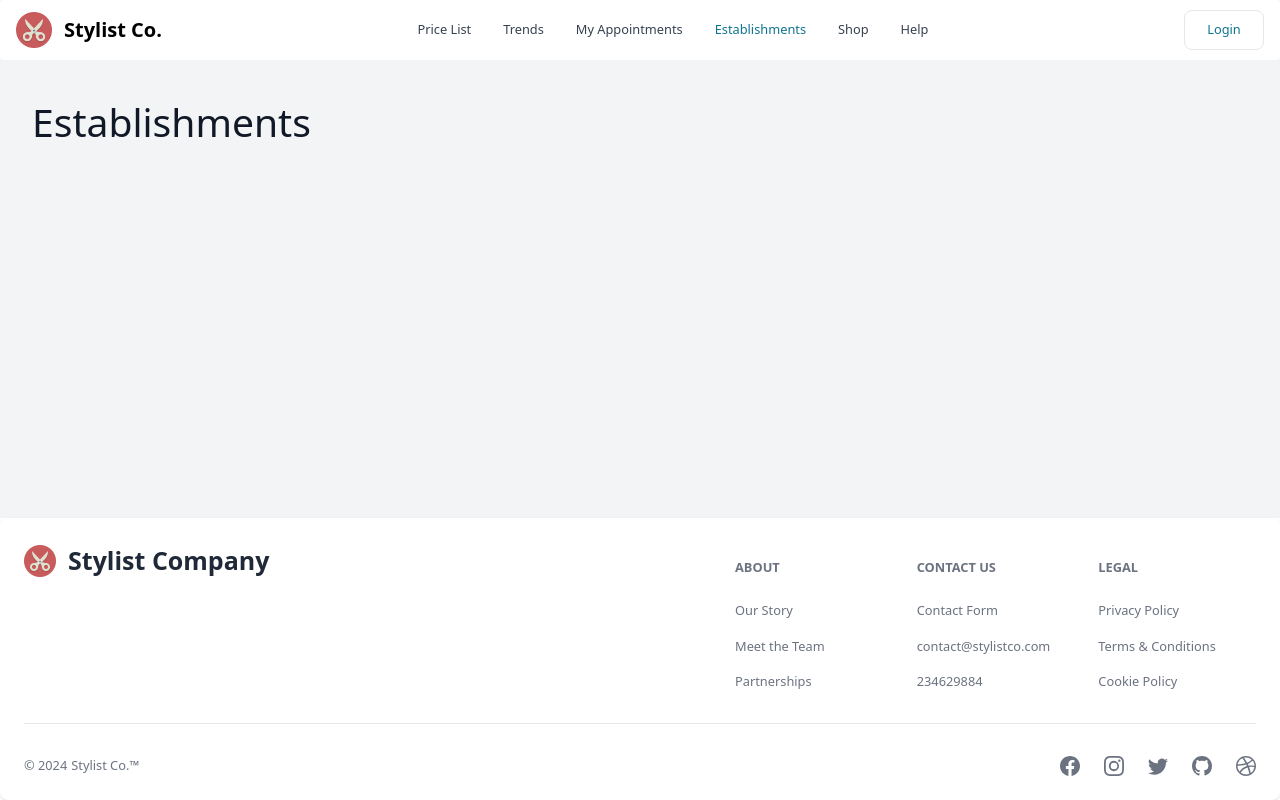
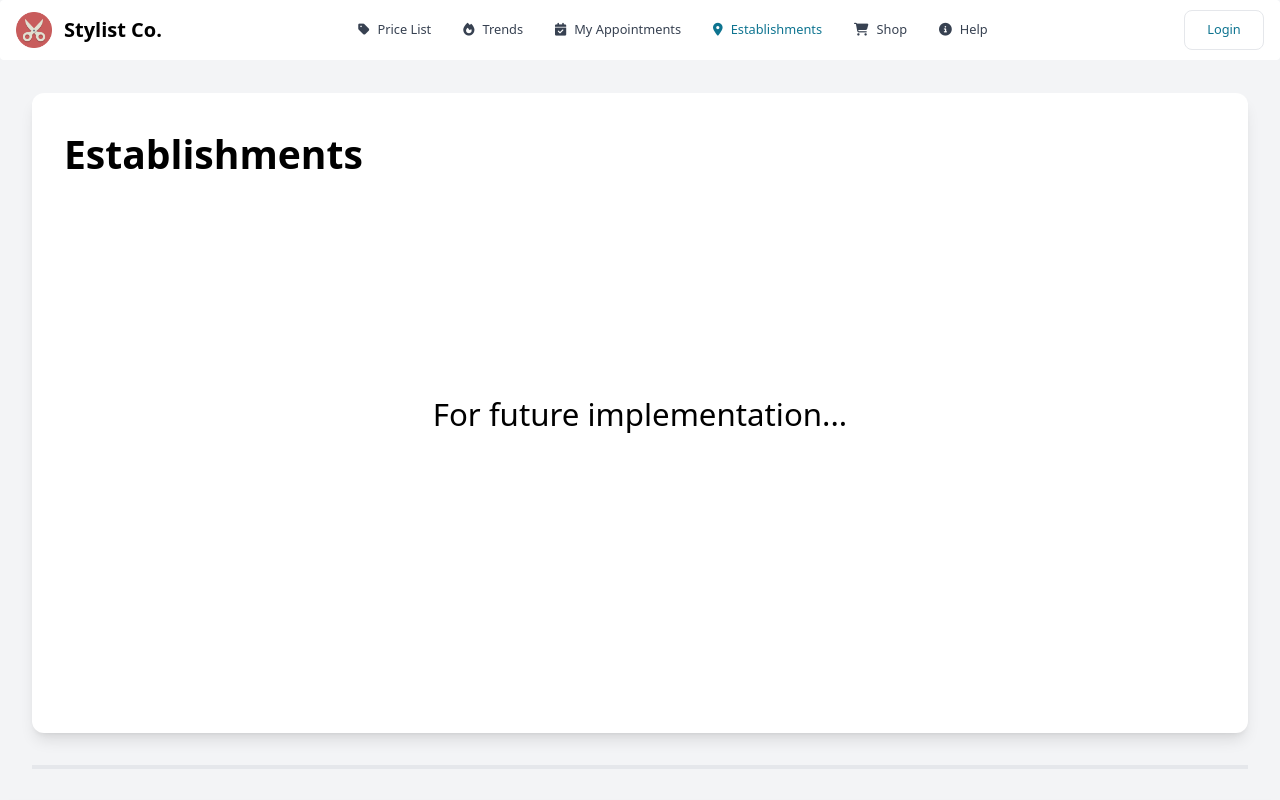
Before and after one commit to tomasf18/Projeto-IHC, a React (Vite) app: page /establishments in a window 1280 px wide. Shown: the top 800 px of the page. Built offline with nearby package versions, Linux system fonts and the light colour scheme.

Commit message:
Versão final

```diff
--- a/src/App.tsx
+++ b/src/App.tsx
@@ -9,6 +9,7 @@ import Appointments from "./pages/Appointments";
 import ProfessionalProfile from "./pages/ProfessionalProfile";
 import ClientProfile from "./pages/ClientProfile";
 import PriceListPage from "./pages/PriceListPage";
+import Settings from "./pages/Settings";
 import { BrowserRouter, Route, Routes } from "react-router-dom";
 import { AppointmentProvider } from "./contexts/AppointmentContext";
 import { MixProvider } from "./contexts/MixContext";
@@ -35,6 +36,7 @@ function App() {
         <Route path="/help" element={<Help />} />
         <Route path="/price-list" element={<PriceListPage />} />
         <Route path="/appointments" element={<Appointments />} />
+        <Route path="/settings" element={<Settings />} />
         <Route path="/professional" element={<ProfessionalProfile />} />
                 <Route
           path="/client"
--- a/src/components/Appointment/DateTime/DateComponent.tsx
+++ b/src/components/Appointment/DateTime/DateComponent.tsx
@@ -39,7 +39,7 @@ function DateComponent() {
             disabledText: "text-gray-400 pointer-events-none hover:bg-white",
             input: "border-2 border-gray-200 text-center focus:border-cyan-700 focus:ring-2 focus:ring-cyan-700 focus:ring-opacity-50 hover:border-cyan-700 hover:ring-2 hover:ring-cyan-700 hover:ring-opacity-50 hover:shadow-md hover:cursor-pointer transition-all duration-300 ease-in-out",
             inputIcon: "text-gray-900",
-            selected: "bg-cyan-700 hover:bg-cyan-400 hover:text-white transition-all duration-300 ease-in-out",
+            selected: "bg-cyan-700 hover:bg-cyan-300 hover:text-white transition-all duration-300 ease-in-out",
         },
         icons: {
             // () => ReactElement | JSX.Element
--- a/src/components/Navbar/LoginModal.tsx
+++ b/src/components/Navbar/LoginModal.tsx
@@ -37,7 +37,7 @@ export default function LoginModal({
 
     const validateEmail = (email: string) => {
         if (!email.endsWith('@gmail.com') && !email.endsWith('@stylistco.com')) {
-            setEmailError('Email must be like @gmail.com or @stylistco.com');
+            setEmailError('* Email must be like @gmail.com or @stylistco.com');
             return false;
         } else {
             setEmailError('');
@@ -47,7 +47,7 @@ export default function LoginModal({
 
     const validatePassword = (password: string) => {
         if (password === '') {
-            setPasswordError('Password cannot be empty');
+            setPasswordError('* Password cannot be empty');
             return false;
         } else {
             setPasswordError('');
@@ -82,7 +82,6 @@ export default function LoginModal({
                         </div>
                         <TextInput
                             id="email"
-                            placeholder="email@email.com"
                             required
                             value={email}
                             onChange={(e) => handleEmailChange(e.target.value)}
--- a/src/components/Navbar/Navbar.tsx
+++ b/src/components/Navbar/Navbar.tsx
@@ -20,20 +20,33 @@ export default function Component() {
   interface Link {
     path: string;
     label: string;
+    icon: string;
   }
   const clientLinks = [
-    { path: "/price-list", label: "Price List"},
-    { path: "/trending", label: "Trends" },
-    { path: "/appointment", label: "My Appointments" },
-    { path: "/establishments", label: "Establishments" },
-    { path: "/shop", label: "Shop" },
-    { path: "/help", label: "Help" },
+    { path: "/price-list", label: "Price List", icon: "fa-solid fa-tag" },
+    { path: "/trending", label: "Trends", icon: "fa-solid fa-fire" },
+    {
+      path: "/appointment",
+      label: "My Appointments",
+      icon: "fa-solid fa-calendar-check",
+    },
+    {
+      path: "/establishments",
+      label: "Establishments",
+      icon: "fa-sharp fa-solid fa-location-dot",
+    },
+    { path: "/shop", label: "Shop", icon: "fa-solid fa-cart-shopping" },
+    { path: "/help", label: "Help", icon: "fa-solid fa-circle-info" },
   ];
 
   const stylistLinks = [
-    { path: "/price-list", label: "Price List"},
-    { path: "/appointments", label: "Appointments" },
-    { path: "/help", label: "Help" },
+    { path: "/price-list", label: "Price List", icon: "fa-solid fa-tag" },
+    {
+      path: "/appointments",
+      label: "Appointments",
+      icon: "fa-solid fa-calendar-check",
+    },
+    { path: "/help", label: "Help", icon: "fa-solid fa-circle-info" },
   ];
   const [openLoginModal, setOpenLoginModal] = useState(false);
   const { user, logout } = useUser();
@@ -46,21 +59,29 @@ export default function Component() {
     }
   };
 
+  const handleSettingsClick = () => {
+    navigate("/settings");
+  };
+
   function handleLogout() {
     logout();
     navigate("/");
-  }
+  };
 
   const linkWithModal = (link: Link) => {
-    if (link.path === '/appointment' && !user) {
+    if (link.path === "/appointment" && !user) {
       return (
         <div key={link.path}>
           <a
             href={link.path}
             className={linkClassName(link.path)}
-            onClick={(e) => { e.preventDefault(); setOpenLoginModal(true); }}
+            onClick={(e) => {
+              e.preventDefault();
+              setOpenLoginModal(true);
+            }}
           >
-            {link.label}
+            <i className={link.icon}></i>
+            <span className="ml-2">{link.label}</span>
           </a>
         </div>
       );
@@ -69,9 +90,10 @@ export default function Component() {
         <Link
           key={link.path}
           to={link.path}
-          className={linkClassName(link.path)}
+          className={`flex items-center ${linkClassName(link.path)}`}
         >
-          {link.label}
+          <i className={link.icon}></i>
+          <span className="ml-2">{link.label}</span>
         </Link>
       );
     }
@@ -104,69 +126,30 @@ export default function Component() {
               </span>
             </Dropdown.Header>
             <Dropdown.Item onClick={handleProfileClick}>Profile</Dropdown.Item>
-            <Dropdown.Item>Settings</Dropdown.Item>
+            <Dropdown.Item onClick={handleSettingsClick}>Settings</Dropdown.Item>
             <Dropdown.Divider />
             <Dropdown.Item onClick={handleLogout}>Sign out</Dropdown.Item>
           </Dropdown>
         ) : (
-          <button className="w-20 h-10 border text-cyan-700 hover:text-white bg-white hover:bg-cyan-700 hover:shadow-lg font-medium rounded-lg text-sm
-          transition-all duration-300 ease-in-out" onClick={() => setOpenLoginModal(true)}>
-              Login
+          <button
+            className="w-20 h-10 border text-cyan-700 hover:text-white bg-white hover:bg-cyan-700 hover:shadow-lg font-medium rounded-lg text-sm
+          transition-all duration-300 ease-in-out"
+            onClick={() => setOpenLoginModal(true)}
+          >
+            Login
           </button>
         )}
-        <LoginModal openModal={openLoginModal} onCloseModal={() => setOpenLoginModal(false)} />
+        <LoginModal
+          openModal={openLoginModal}
+          onCloseModal={() => setOpenLoginModal(false)}
+        />
         <Navbar.Toggle />
       </div>
       <Navbar.Collapse>
         {(user && user.isClient) || !user ? (
-          <>
-            {clientLinks.map((link) => linkWithModal(link))}
-          </>
+          <>{clientLinks.map((link) => linkWithModal(link))}</>
         ) : (
-          <>
-              <i className="fa-solid fa-tag"></i><Link
-                key="/price-list"
-                to="/price-list"
-                className={linkClassName("/price-list")}
-              >
-                Price List
-              </Link>
-              <Link
-                key="/trending"
-                to="/trending"
-                className={linkClassName("/trending")}
-              >
-                Trends
-              </Link>
-              <Link
-                key="/appointment"
-                to="/appointment"
-                className={linkClassName("/appointment")}
-              >
-                My Appointments
-              </Link>
-              <Link
-                key="/establishments"
-                to="/establishments"
-                className={linkClassName("/establishments")}
-              >
-                Establishments
-              </Link>
-              <Link
-                key="/shop"
-                to="/shop"
-                className={linkClassName("/shop")}
-              >
-                Shop
-              </Link>
-              <Link
-                key="/help"
-                to="/help"
-                className={linkClassName("/help")}
-              >
-                Help
-              </Link>
-          </>
+          <>{stylistLinks.map((link) => linkWithModal(link))}</>
         )}
       </Navbar.Collapse>
     </Navbar>
--- a/src/pages/Establishments.tsx
+++ b/src/pages/Establishments.tsx
@@ -7,11 +7,17 @@ export default function Establishments() {
       <div className="flex flex-col min-h-screen">
         <Navbar />
         <div
-          className="flex-grow bg-gray-100 pl-8 pr-8"
+          className="flex-grow bg-gray-100"
           style={{ paddingTop: "60.8px" }}
         >
-          <div className="mb-8 mt-8">
-            <span className="text-gray-900 text-4xl">Establishments</span>
+          <div className="pl-8 pr-8 mt-8">
+            <div className="bg-white rounded-xl p-8 shadow-lg min-h-160">
+              <h2 className="text-4xl font-semibold mb-4">Establishments</h2>
+              <div className="mt-52 flex justify-center items-center">
+                <h2 className="text-3xl mb-4">For future implementation...</h2>
+              </div>
+            </div>
+            <div className="border-t-4 mb-8 mt-8"></div>
           </div>
         </div>
         <Footer />
--- a/src/pages/Help.tsx
+++ b/src/pages/Help.tsx
@@ -7,11 +7,17 @@ export default function Help() {
       <div className="flex flex-col min-h-screen">
         <Navbar />
         <div
-          className="flex-grow bg-gray-100 pl-8 pr-8"
+          className="flex-grow bg-gray-100"
           style={{ paddingTop: "60.8px" }}
         >
-          <div className="mb-8 mt-8">
-            <span className="text-gray-900 text-4xl">Help</span>
+          <div className="pl-8 pr-8 mt-8">
+            <div className="bg-white rounded-xl p-8 shadow-lg min-h-160">
+              <h2 className="text-4xl font-semibold mb-4">Help</h2>
+              <div className="mt-52 flex justify-center items-center">
+                <h2 className="text-3xl mb-4">For future implementation...</h2>
+              </div>
+            </div>
+            <div className="border-t-4 mb-8 mt-8"></div>
           </div>
         </div>
         <Footer />
--- /dev/null
+++ b/src/pages/Settings.tsx
@@ -0,0 +1,27 @@
+import Footer from "../components/Footer/Footer";
+import Navbar from "../components/Navbar/Navbar";
+
+export default function Settings() {
+  return (
+    <>
+      <div className="flex flex-col min-h-screen">
+        <Navbar />
+        <div
+          className="flex-grow bg-gray-100"
+          style={{ paddingTop: "60.8px" }}
+        >
+          <div className="pl-8 pr-8 mt-8">
+            <div className="bg-white rounded-xl p-8 shadow-lg min-h-160">
+              <h2 className="text-4xl font-semibold mb-4">Settings</h2>
+              <div className="mt-52 flex justify-center items-center">
+                <h2 className="text-3xl mb-4">For future implementation...</h2>
+              </div>
+            </div>
+            <div className="border-t-4 mb-8 mt-8"></div>
+          </div>
+        </div>
+        <Footer />
+      </div>
+    </>
+  );
+}
```
Also changed, not shown: src/pages/Trending.tsx (+19 -8 lines).
